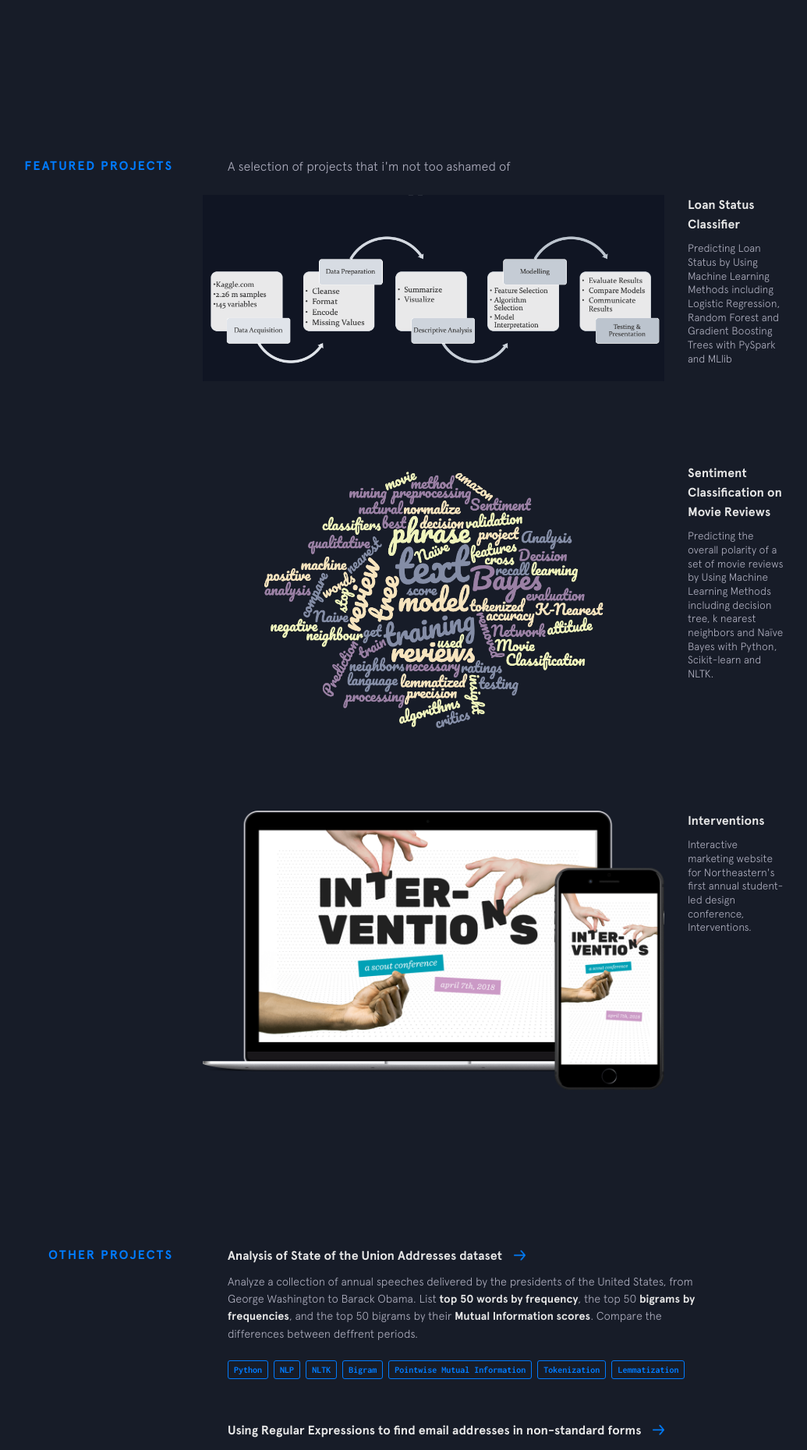
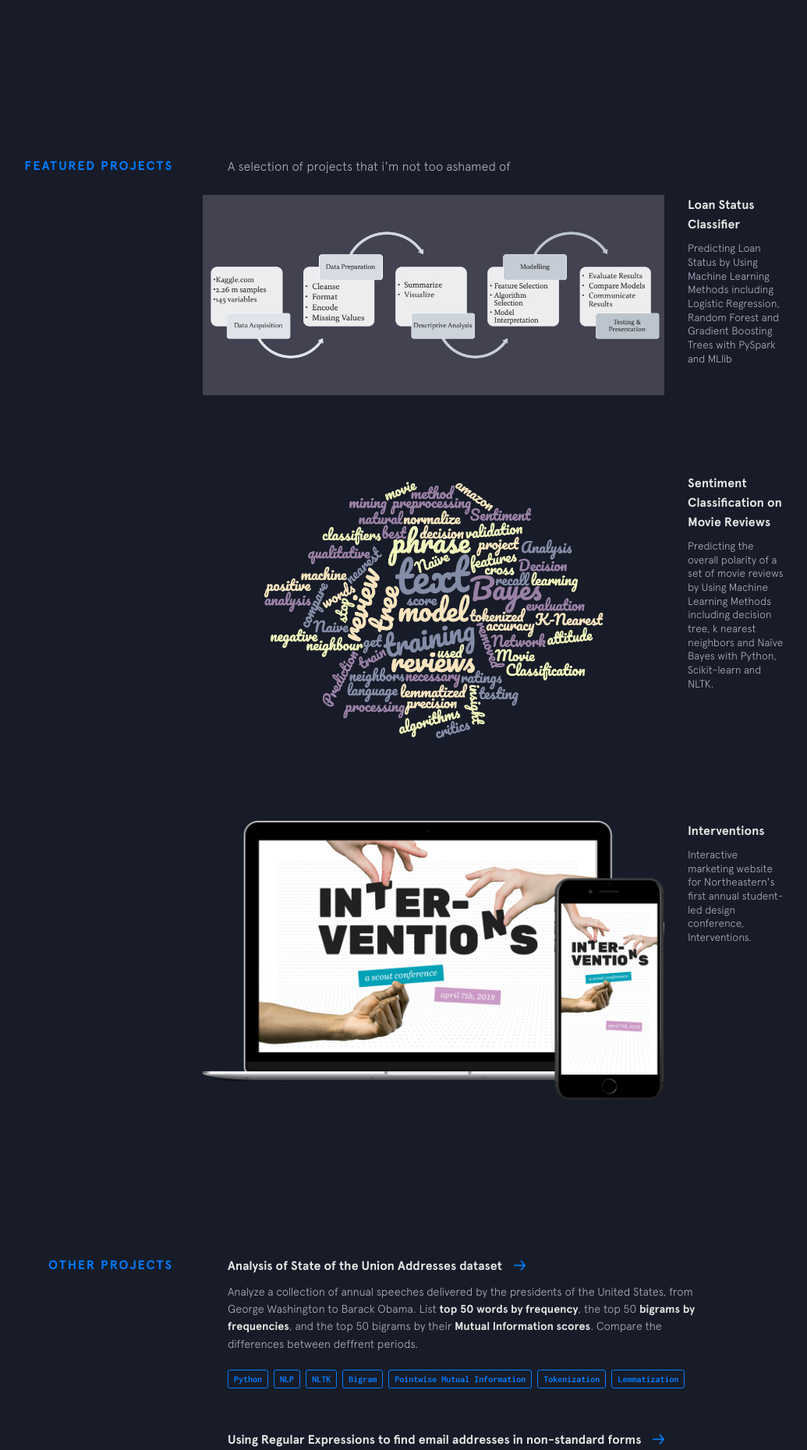
Before and after one commit to harper-he/harper-he.github.io, a Jekyll site: the page built from index.html, in a window 1280 px wide. Shown: the part 2730-4590 px from the top of the page at 78% size, without its empty margins (158-1193 px from the left). Built offline with Jekyll 4.4.1, drawn with Linux system fonts in a browser that asks for light colours; nearby versions of some CDN libraries.

Commit message:
Update featured-projects.html

```diff
--- a/_includes/featured-projects.html
+++ b/_includes/featured-projects.html
@@ -6,7 +6,7 @@
     <div class="project lendingclub">
       <figure class="project__pic">
         <a href="https://github.com/harper-he/Python/tree/master/Big%20Data%20Analytics/Loan%20Status%20Prediction" target="_blank">
-          <img src="{{site.baseurl}}/img/featured/LoanStatusClassifier/LendingClubPic.png" alt="">
+          <img src="{{site.baseurl}}/img/featured/LoanStatusClassifier/loanclassifier.png" alt="">
         </a>
       </figure>
       <figcaption class="project__caption">
```
